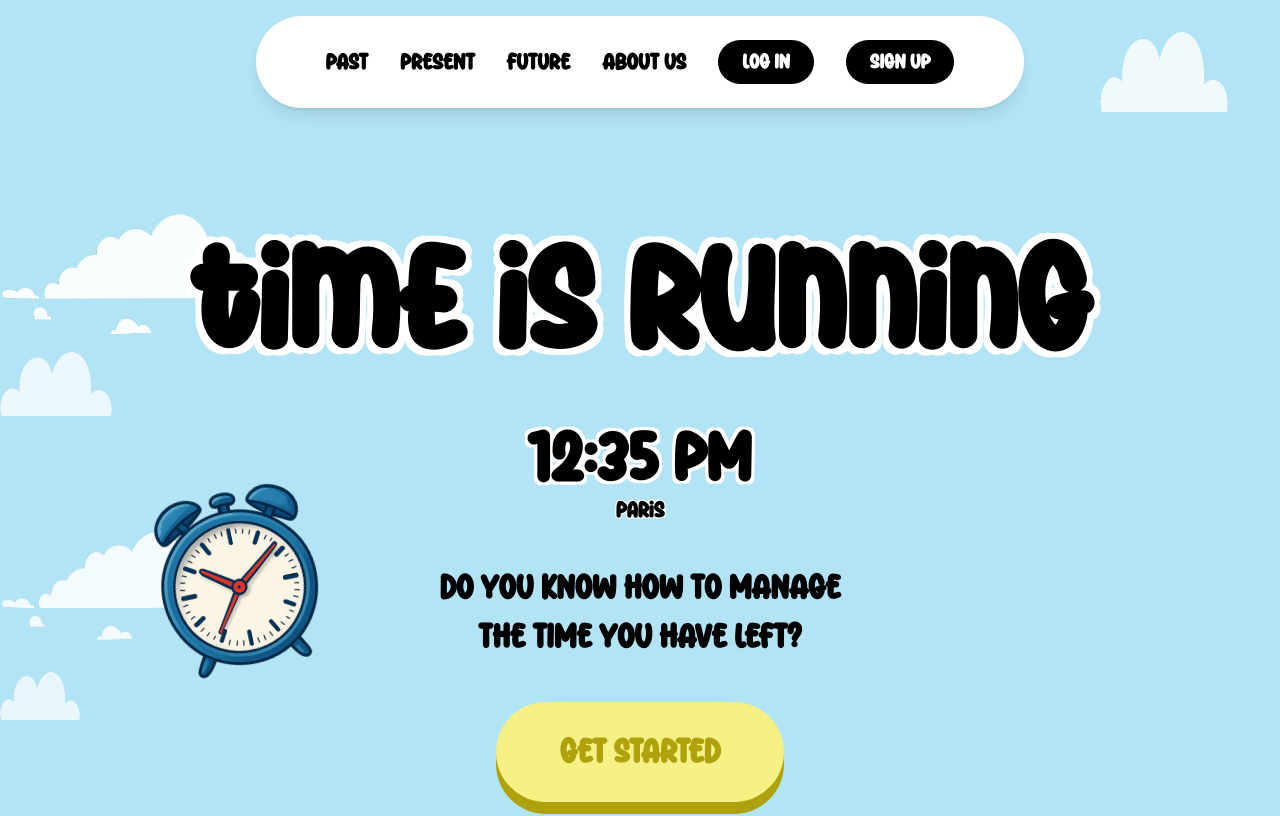
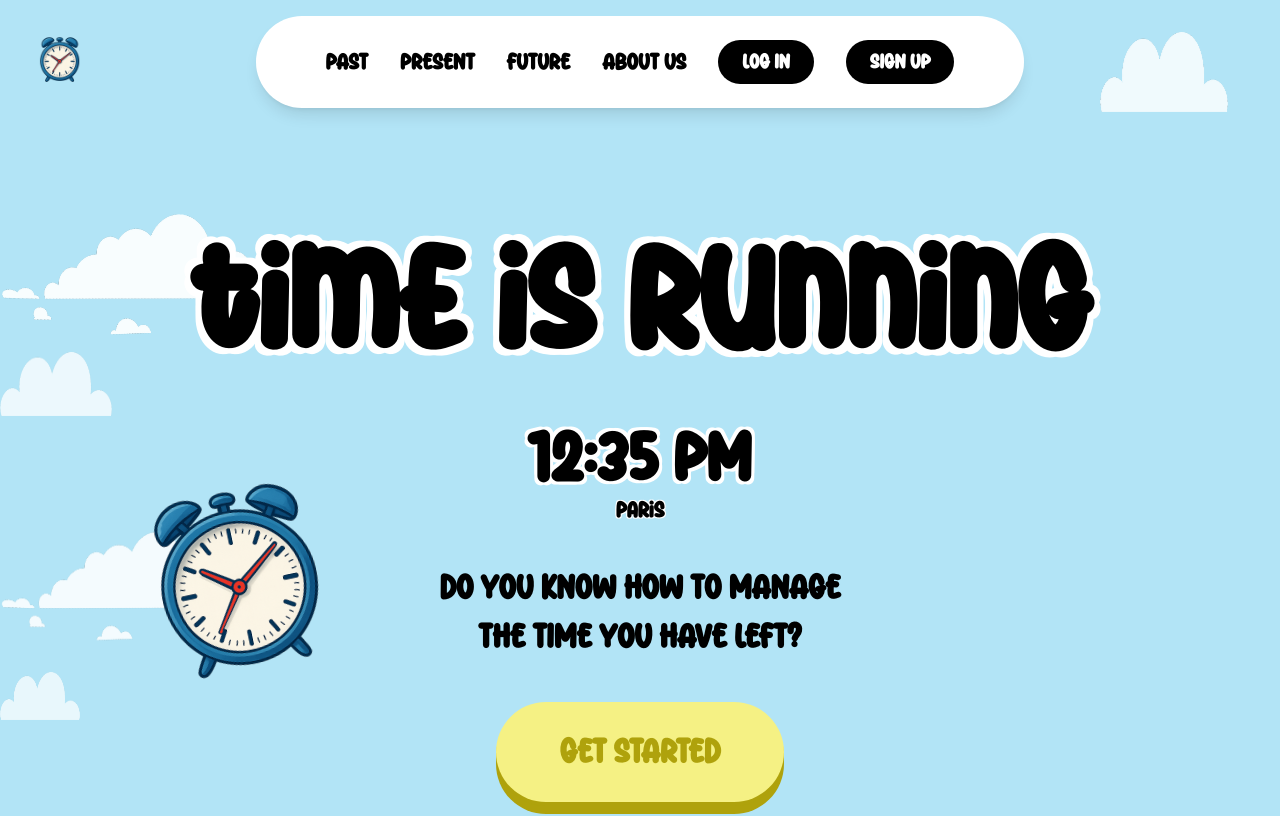
Before and after one commit to I2S9/time-is-running, a Next.js app: page / in a window 1280 px wide. Shown: the top 816 px of the page. Built offline with nearby package versions, Linux system fonts and the light colour scheme.

Commit message:
Add alarm clock icon to the top left of multiple pages for improved navigation and visual consistency

```diff
--- a/src/app/about/page.tsx
+++ b/src/app/about/page.tsx
@@ -30,6 +30,19 @@ export default function AboutPage() {
         </nav>
       </header>
 
+      {/* Alarm Clock Icon - Top Left */}
+      <div className="absolute top-8 left-8 z-20">
+        <Link href="/" className="block hover:scale-110 transition-transform duration-200">
+          <Image
+            src="/images/clock.png"
+            alt="Alarm Clock - Home"
+            width={60}
+            height={60}
+            className="w-10 h-10 md:w-12 md:h-12 lg:w-14 lg:h-14"
+          />
+        </Link>
+      </div>
+
       {/* Main Content */}
       <main className="relative z-10 px-4 py-20 md:py-32">
         <div className="max-w-6xl mx-auto text-center">
--- a/src/app/future/page.tsx
+++ b/src/app/future/page.tsx
@@ -30,6 +30,19 @@ export default function FuturePage() {
         </nav>
       </header>
 
+      {/* Alarm Clock Icon - Top Left */}
+      <div className="absolute top-8 left-8 z-20">
+        <Link href="/" className="block hover:scale-110 transition-transform duration-200">
+          <Image
+            src="/images/clock.png"
+            alt="Alarm Clock - Home"
+            width={60}
+            height={60}
+            className="w-10 h-10 md:w-12 md:h-12 lg:w-14 lg:h-14"
+          />
+        </Link>
+      </div>
+
       {/* Main Content */}
       <main className="relative z-10 px-4 py-20 md:py-32">
         <div className="max-w-6xl mx-auto text-center">
--- a/src/app/page.tsx
+++ b/src/app/page.tsx
@@ -82,6 +82,19 @@ export default function Home() {
           </div>
         </nav>
       </header>
+
+      {/* Alarm Clock Icon - Top Left */}
+      <div className="absolute top-8 left-8 z-20">
+        <Link href="/" className="block hover:scale-110 transition-transform duration-200">
+          <Image
+            src="/images/clock.png"
+            alt="Alarm Clock - Home"
+            width={60}
+            height={60}
+            className="w-10 h-10 md:w-12 md:h-12 lg:w-14 lg:h-14"
+          />
+        </Link>
+      </div>
 
       {/* Main Content */}
       <main className="relative z-10 px-4 py-12 md:py-20">
--- a/src/app/past/page.tsx
+++ b/src/app/past/page.tsx
@@ -30,6 +30,19 @@ export default function PastPage() {
         </nav>
       </header>
 
+      {/* Alarm Clock Icon - Top Left */}
+      <div className="absolute top-8 left-8 z-20">
+        <Link href="/" className="block hover:scale-110 transition-transform duration-200">
+          <Image
+            src="/images/clock.png"
+            alt="Alarm Clock - Home"
+            width={60}
+            height={60}
+            className="w-10 h-10 md:w-12 md:h-12 lg:w-14 lg:h-14"
+          />
+        </Link>
+      </div>
+
       {/* Main Content */}
       <main className="relative z-10 px-4 py-20 md:py-32">
         <div className="max-w-6xl mx-auto text-center">
--- a/src/app/present/page.tsx
+++ b/src/app/present/page.tsx
@@ -30,6 +30,19 @@ export default function PresentPage() {
         </nav>
       </header>
 
+      {/* Alarm Clock Icon - Top Left */}
+      <div className="absolute top-8 left-8 z-20">
+        <Link href="/" className="block hover:scale-110 transition-transform duration-200">
+          <Image
+            src="/images/clock.png"
+            alt="Alarm Clock - Home"
+            width={60}
+            height={60}
+            className="w-10 h-10 md:w-12 md:h-12 lg:w-14 lg:h-14"
+          />
+        </Link>
+      </div>
+
       {/* Main Content */}
       <main className="relative z-10 px-4 py-20 md:py-32">
         <div className="max-w-6xl mx-auto text-center">
```
